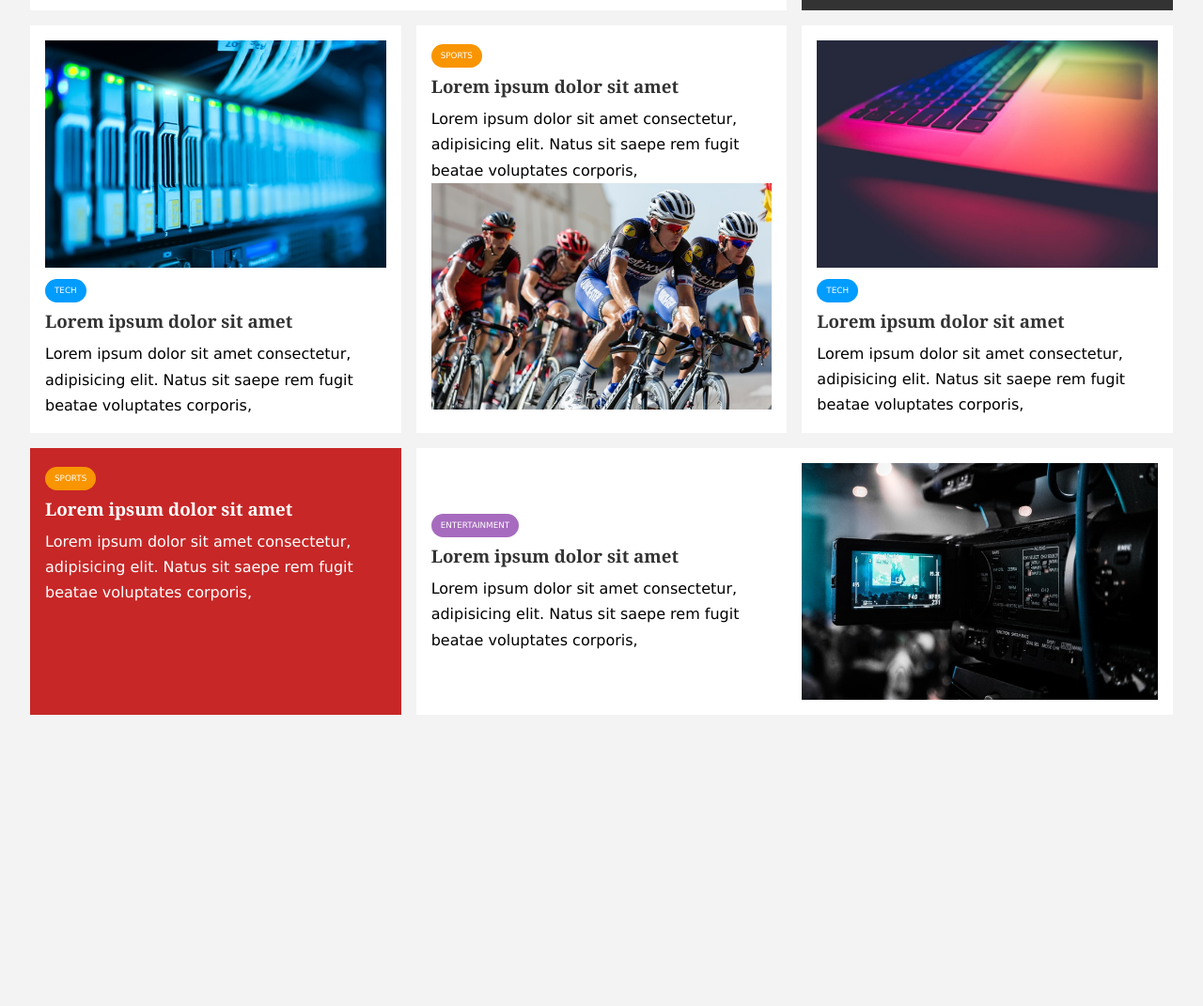
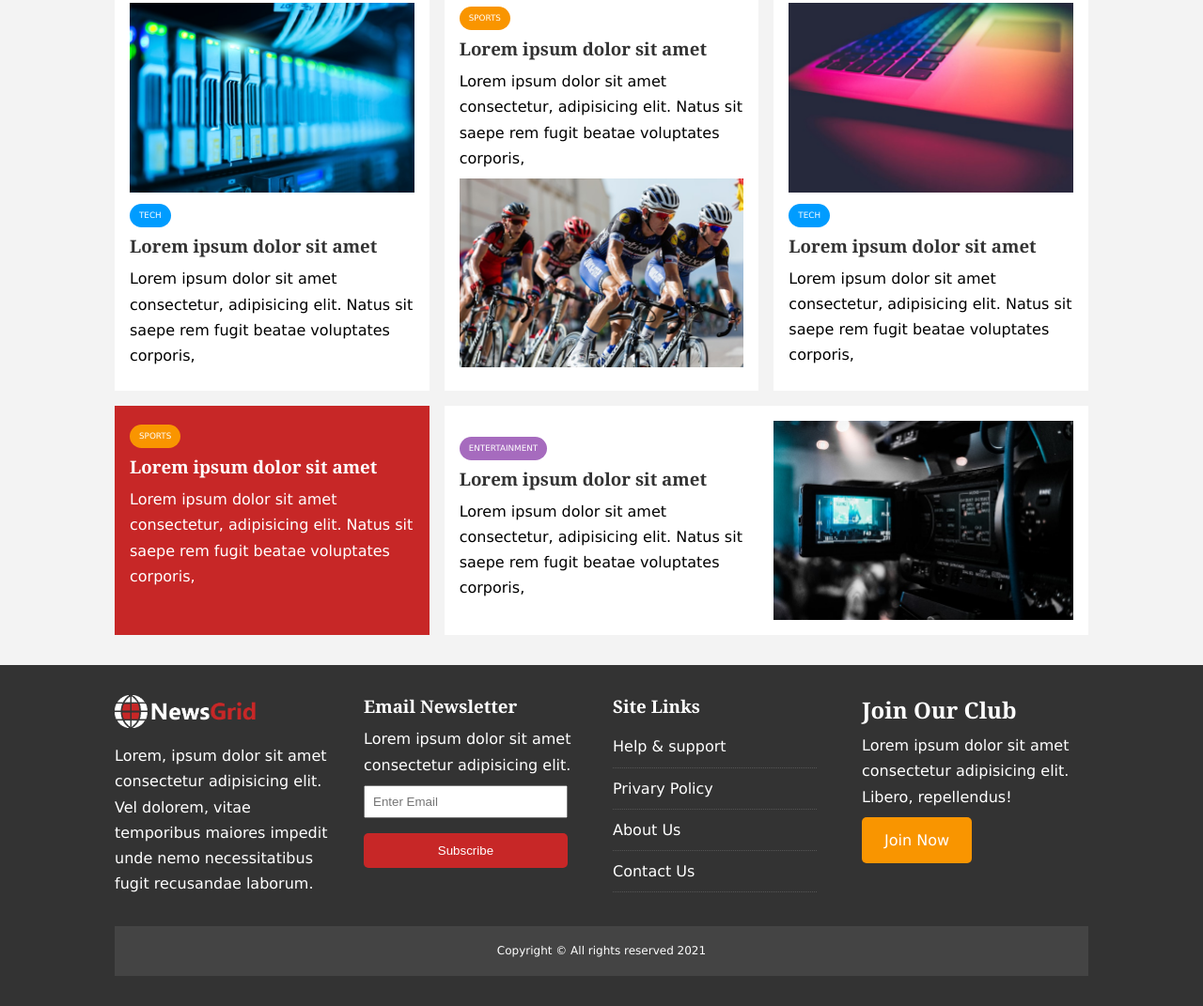
Before and after one commit to shakirullahi/htm5_css3_udemy_course, a plain HTML site: page news_grid/index.html in a window 1280 px wide. Shown: the part 883-1954 px from the top of the page at 94% size. Before the commit the page ends 1676 px from the top, so only its background shows below. Drawn offline with Linux system fonts and the light colour scheme.

Commit message:
home page styling complete

```diff
--- a/news_grid/index.html
+++ b/news_grid/index.html
@@ -153,5 +153,51 @@
         </div>
       </div>
     </section>
+
+    <footer id="main-footer">
+      <div class="container">
+        <div class="footer-container py-2">
+          <div>
+            <img src="img/logo_light.png" alt="" />
+            <p>
+              Lorem, ipsum dolor sit amet consectetur adipisicing elit. Vel
+              dolorem, vitae temporibus maiores impedit unde nemo necessitatibus
+              fugit recusandae laborum.
+            </p>
+          </div>
+          <div>
+            <h3>Email Newsletter</h3>
+            <p>Lorem ipsum dolor sit amet consectetur adipisicing elit.</p>
+            <form>
+              <input type="email" placeholder="Enter Email" />
+              <input type="submit" value="Subscribe" class="btn btn-primary" />
+            </form>
+          </div>
+
+          <div>
+            <h3>Site Links</h3>
+            <ul class="list">
+              <li><a href="">Help & support</a></li>
+              <li><a href="">Privary Policy</a></li>
+              <li><a href="">About Us</a></li>
+              <li><a href="">Contact Us</a></li>
+            </ul>
+          </div>
+
+          <div>
+            <h2>Join Our Club</h2>
+            <p>
+              Lorem ipsum dolor sit amet consectetur adipisicing elit. Libero,
+              repellendus!
+            </p>
+            <a href="" class="btn btn-secondary">Join Now</a>
+          </div>
+
+          <div>
+            <p>Copyright &copy; All rights reserved 2021</p>
+          </div>
+        </div>
+      </div>
+    </footer>
   </body>
 </html>
--- a/news_grid/styles.css
+++ b/news_grid/styles.css
@@ -3,7 +3,7 @@
   --secondary-color: #f99500;
   --light-color: #f3f3f3;
   --dark-color: #333;
-  --max-widdth: 1100;
+  --max-widdth: 1100px;
 }
 
 .category {
@@ -35,6 +35,10 @@ ul {
 
 img {
   width: 100%;
+}
+
+p {
+  margin: 0.5rem 0;
 }
 
 h1,
@@ -160,6 +164,16 @@ h5 {
   color: #fff;
 }
 
+.list li {
+  padding: 0.5rem 0;
+  border-bottom: #555 dotted 1px;
+  width: 90%;
+}
+
+.list li a:hover {
+  color: var(--primary-color) !important;
+}
+
 /* Navigation */
 
 #main-nav {
@@ -267,3 +281,42 @@ h5 {
   grid-column: 2 / span 2;
   align-items: center;
 }
+
+/* Footer */
+
+#main-footer {
+  background: var(--dark-color);
+  color: #fff;
+}
+
+#main-footer img {
+  width: 150px;
+}
+
+#main-footer a {
+  color: #fff;
+}
+
+#main-footer .footer-container {
+  display: grid;
+  grid-template-columns: repeat(4, 1fr);
+  grid-gap: 1.5rem;
+}
+
+#main-footer .footer-container > *:last-child {
+  background: #444;
+  grid-column: 1 / span 4;
+  text-align: center;
+  padding: 0.5rem;
+  font-size: 0.75rem;
+}
+
+#main-footer .footer-container input[type="email"] {
+  width: 90%;
+  padding: 0.5rem;
+  margin-bottom: 1rem;
+}
+
+#main-footer .footer-container input[type="submit"] {
+  width: 90%;
+}
```
